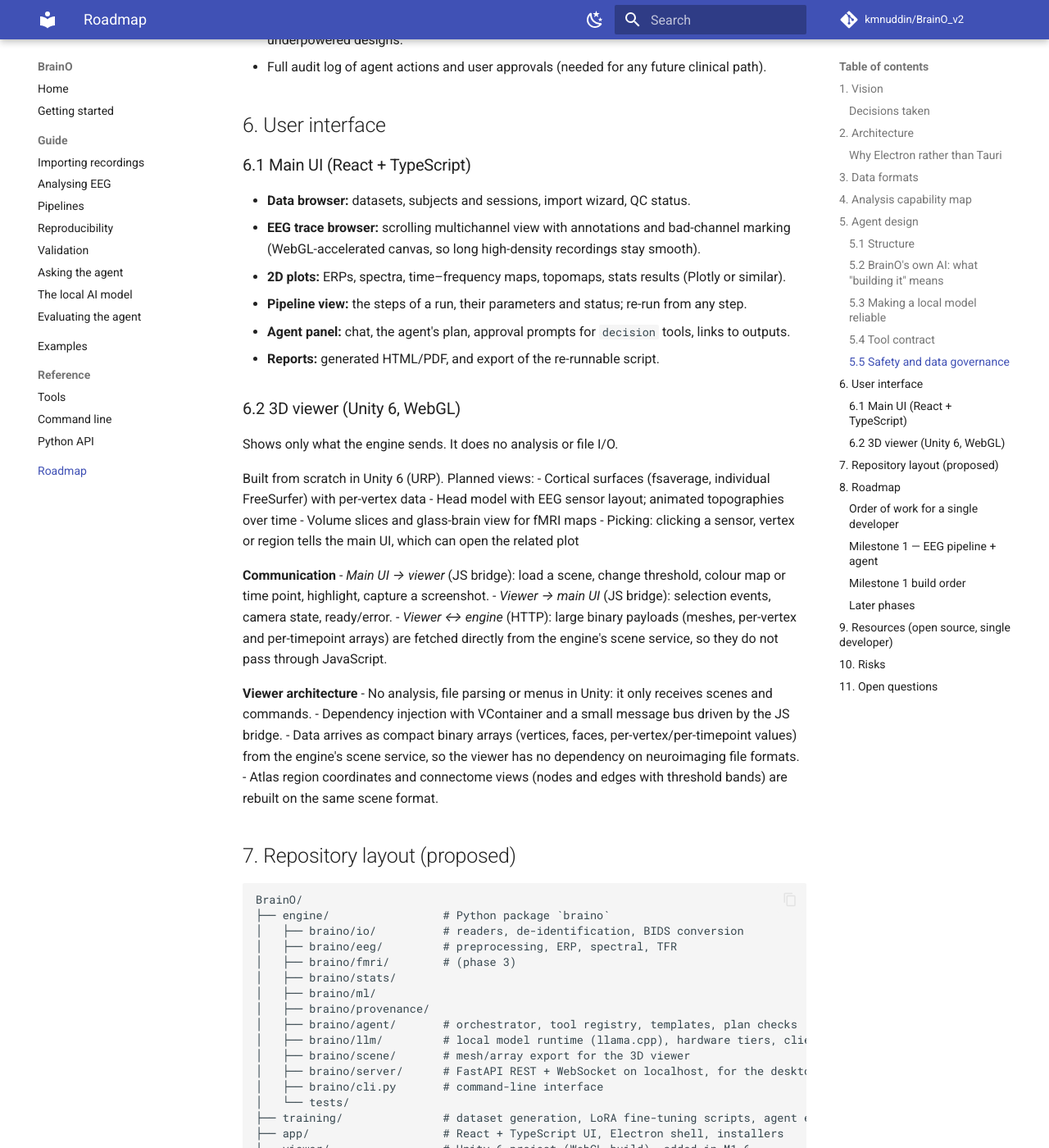
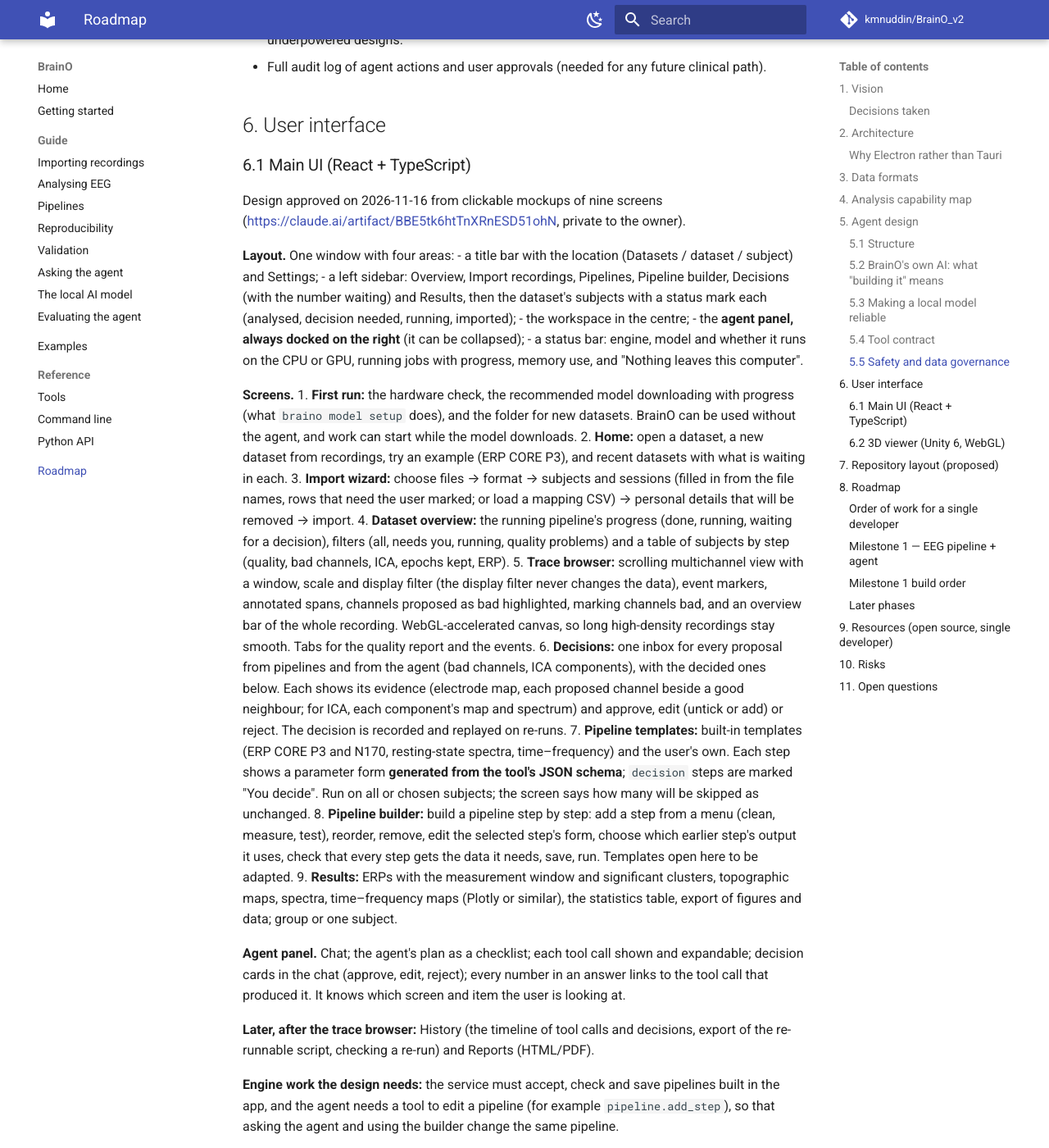
Before and after one commit to kmnuddin/BrainO_v2, an MkDocs documentation site: the page built from docs/PLAN.md, in a window 1280 px wide and 1400 px high, scrolled down 6842 px. Shown: the whole window at 82% size. Built offline with MkDocs 1.6.1 and Material for MkDocs 9.7.7, drawn with Linux system fonts in a browser that asks for light colours; comment, search, counter and statistics services are not loaded; some of the changed text lies outside the part shown.

Commit message:
Plan the desktop app's interface
Section 6.1 now holds the approved design, from clickable mockups of
nine screens: the layout (sidebar with subjects and their status, the
agent panel always docked on the right, a status bar), each screen
(first run, home, import wizard, dataset overview, trace browser,
decisions inbox, pipeline templates with forms generated from the tool
schemas, a step-by-step pipeline builder, results), the agent panel,
History and Reports after the trace browser, and the engine work the
design needs (saving pipelines built in the app, an agent tool to edit
a pipeline).

Stage E's app order, the M1.5 row and the progress note follow it.

Co-Authored-By: Claude Opus 5.5 <noreply@anthropic.com>

```diff
--- a/docs/PLAN.md
+++ b/docs/PLAN.md
@@ -238,13 +238,62 @@ Initial EEG tool set:
 ## 6. User interface
 
 ### 6.1 Main UI (React + TypeScript)
-- **Data browser:** datasets, subjects and sessions, import wizard, QC status.
-- **EEG trace browser:** scrolling multichannel view with annotations and bad-channel marking
-  (WebGL-accelerated canvas, so long high-density recordings stay smooth).
-- **2D plots:** ERPs, spectra, time–frequency maps, topomaps, stats results (Plotly or similar).
-- **Pipeline view:** the steps of a run, their parameters and status; re-run from any step.
-- **Agent panel:** chat, the agent's plan, approval prompts for `decision` tools, links to outputs.
-- **Reports:** generated HTML/PDF, and export of the re-runnable script.
+Design approved on 2026-11-16 from clickable mockups of nine screens
+(<https://claude.ai/artifact/BBE5tk6htTnXRnESD51ohN>, private to the owner).
+
+**Layout.** One window with four areas:
+- a title bar with the location (Datasets / dataset / subject) and Settings;
+- a left sidebar: Overview, Import recordings, Pipelines, Pipeline builder, Decisions (with
+  the number waiting) and Results, then the dataset's subjects with a status mark each
+  (analysed, decision needed, running, imported);
+- the workspace in the centre;
+- the **agent panel, always docked on the right** (it can be collapsed);
+- a status bar: engine, model and whether it runs on the CPU or GPU, running jobs with
+  progress, memory use, and "Nothing leaves this computer".
+
+**Screens.**
+1. **First run:** the hardware check, the recommended model downloading with progress (what
+   `braino model setup` does), and the folder for new datasets. BrainO can be used without the
+   agent, and work can start while the model downloads.
+2. **Home:** open a dataset, a new dataset from recordings, try an example (ERP CORE P3), and
+   recent datasets with what is waiting in each.
+3. **Import wizard:** choose files → format → subjects and sessions (filled in from the file
+   names, rows that need the user marked; or load a mapping CSV) → personal details that will
+   be removed → import.
+4. **Dataset overview:** the running pipeline's progress (done, running, waiting for a
+   decision), filters (all, needs you, running, quality problems) and a table of subjects by
+   step (quality, bad channels, ICA, epochs kept, ERP).
+5. **Trace browser:** scrolling multichannel view with a window, scale and display filter (the
+   display filter never changes the data), event markers, annotated spans, channels proposed
+   as bad highlighted, marking channels bad, and an overview bar of the whole recording.
+   WebGL-accelerated canvas, so long high-density recordings stay smooth. Tabs for the quality
+   report and the events.
+6. **Decisions:** one inbox for every proposal from pipelines and from the agent (bad channels,
+   ICA components), with the decided ones below. Each shows its evidence (electrode map, each
+   proposed channel beside a good neighbour; for ICA, each component's map and spectrum) and
+   approve, edit (untick or add) or reject. The decision is recorded and replayed on re-runs.
+7. **Pipeline templates:** built-in templates (ERP CORE P3 and N170, resting-state spectra,
+   time–frequency) and the user's own. Each step shows a parameter form **generated from the
+   tool's JSON schema**; `decision` steps are marked "You decide". Run on all or chosen
+   subjects; the screen says how many will be skipped as unchanged.
+8. **Pipeline builder:** build a pipeline step by step: add a step from a menu (clean,
+   measure, test), reorder, remove, edit the selected step's form, choose which earlier step's
+   output it uses, check that every step gets the data it needs, save, run. Templates open
+   here to be adapted.
+9. **Results:** ERPs with the measurement window and significant clusters, topographic maps,
+   spectra, time–frequency maps (Plotly or similar), the statistics table, export of figures
+   and data; group or one subject.
+
+**Agent panel.** Chat; the agent's plan as a checklist; each tool call shown and expandable;
+decision cards in the chat (approve, edit, reject); every number in an answer links to the tool
+call that produced it. It knows which screen and item the user is looking at.
+
+**Later, after the trace browser:** History (the timeline of tool calls and decisions, export
+of the re-runnable script, checking a re-run) and Reports (HTML/PDF).
+
+**Engine work the design needs:** the service must accept, check and save pipelines built in
+the app, and the agent needs a tool to edit a pipeline (for example `pipeline.add_step`), so
+that asking the agent and using the builder change the same pipeline.
 
 ### 6.2 3D viewer (Unity 6, WebGL)
 Shows only what the engine sends. It does no analysis or file I/O.
@@ -320,7 +369,7 @@ Durations assume one developer working full-time; part-time roughly doubles them
 | M1.3 Local AI | Local model runtime and hardware tiers, LLM client, templates, plan checks, RAG index, approvals in the CLI | "Compare conditions A vs B" runs end to end from the CLI **on a computer with no GPU and 16 GB RAM** | 2–3 months |
 | M1.4 Evaluation | Agent eval set (tasks + expected outputs), scored per tier; first LoRA fine-tune (on the HPC) only if evals show gaps | Eval pass rate tracked on the minimum tier; base vs fine-tuned compared | 1–1.5 months, then ongoing |
 | **Release v0.2** | Engine + local agent | — | — |
-| M1.5 Desktop app | Local engine service, Electron/React app (data browser, trace browser, plots, agent panel with approvals), installer per OS | The M1.3 workflow runs entirely from the installed app on the minimum computer | 3–4 months |
+| M1.5 Desktop app | Local engine service, Electron/React app (data browser, import wizard, pipeline templates and builder, decisions inbox, plots, agent panel with approvals, trace browser), installer per OS | The M1.3 workflow runs entirely from the installed app on the minimum computer | 3–4 months |
 | M1.6 3D viewer | New Unity 6 WebGL viewer, embedding, JS bridge, scene service; sensor topographies over time | Results appear in the embedded 3D panel; clicking a sensor opens its ERP; smooth on integrated graphics | 2–3 months |
 | **Release v1.0** | Desktop app for Windows, macOS and Linux | — | — |
 
@@ -332,7 +381,8 @@ later ones; later stages will be refined as they come closer.
 
 **Progress (2026-11-16):** Stage A done (items 1–4), the Qwen spike done, Stage B (M1.1 Import)
 done except the XDF reader, Stage C (M1.2 Pipeline) released as v0.1.0, Stage D (M1.3 Local
-AI, M1.4 Evaluation and the fine-tuned 4B) done and prepared as v0.2.0. Next: Stage E. Plan changed on 2026-10-27: BrainO is a desktop application on the user's own computer
+AI, M1.4 Evaluation and the fine-tuned 4B) done and released as v0.2.0. Stage E: the desktop
+app's design is approved (section 6.1); next, the local engine service. Plan changed on 2026-10-27: BrainO is a desktop application on the user's own computer
 only, with no server or paid GPU (minimum: no GPU, 16 GB RAM); Stages D and E were adjusted.
 
 **Stage A — Engine plumbing (before any EEG code, ~2–3 weeks).** Every later tool depends on
@@ -702,8 +752,10 @@ tokens/s using 6.4 GB of VRAM. The tool contract needed no changes.
     schema-driven, so this layer stays thin), started and stopped by the app.
 23. **Job runner** that fits the user's computer: as many jobs at once as cores and memory allow,
     progress reported over WebSocket, cancellable, results cached.
-24. **Electron/React app**, in this order: data browser → plots → agent panel with approvals →
-    trace browser (the hardest view, so it comes last).
+24. **Electron/React app** (design in section 6.1), in this order: first run and data browser
+    (home, import wizard, dataset overview) → pipelines (templates with parameter forms, then
+    the builder) → decisions and plots → agent panel with approvals → trace browser (the
+    hardest view, so it comes last) → history and reports.
 25. **Installers** for Windows, macOS and Linux, each bundling a Python runtime with the engine
     and llama.cpp; the model is downloaded on first use. Tested on a computer with no GPU and
     16 GB RAM.
```
